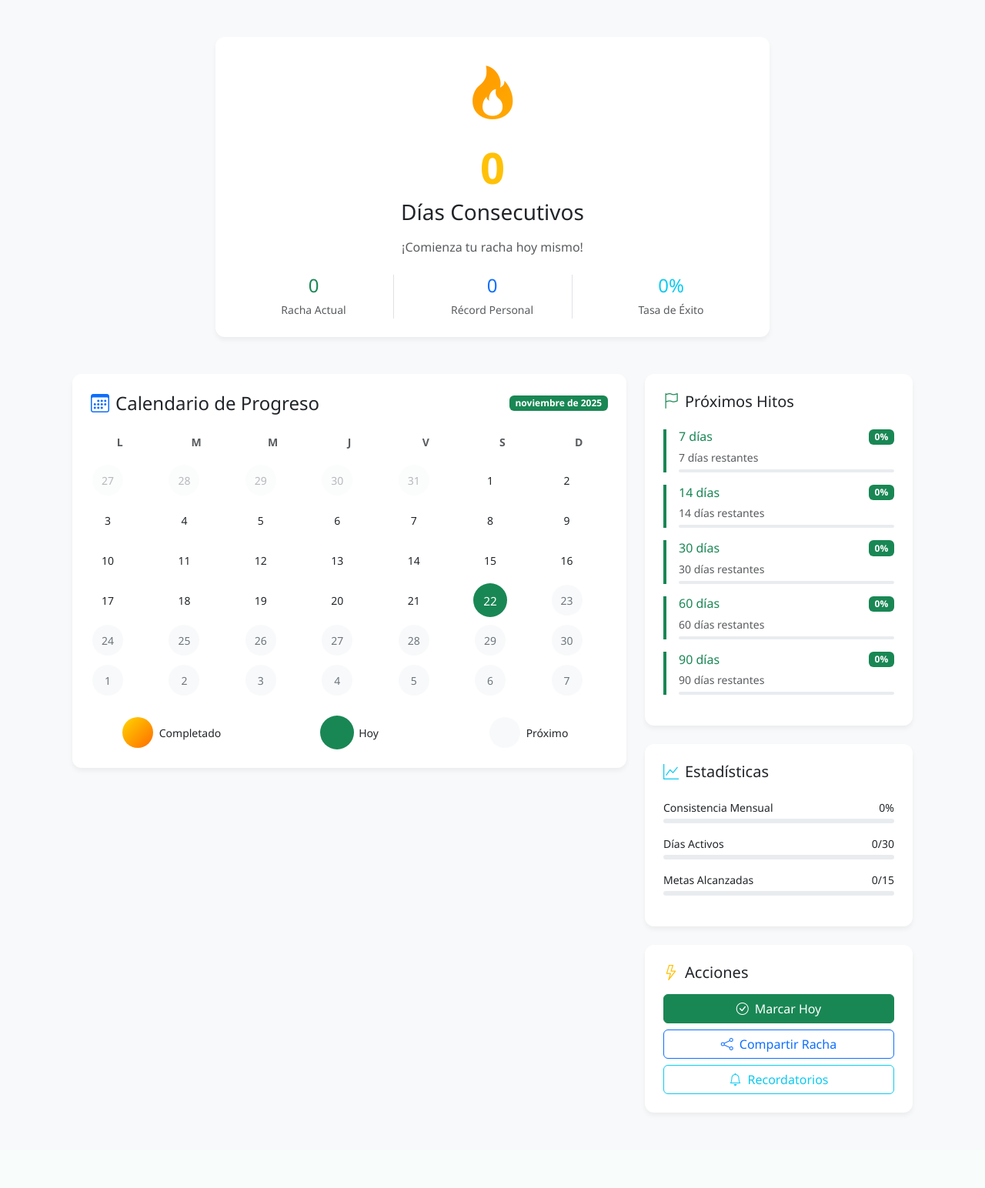
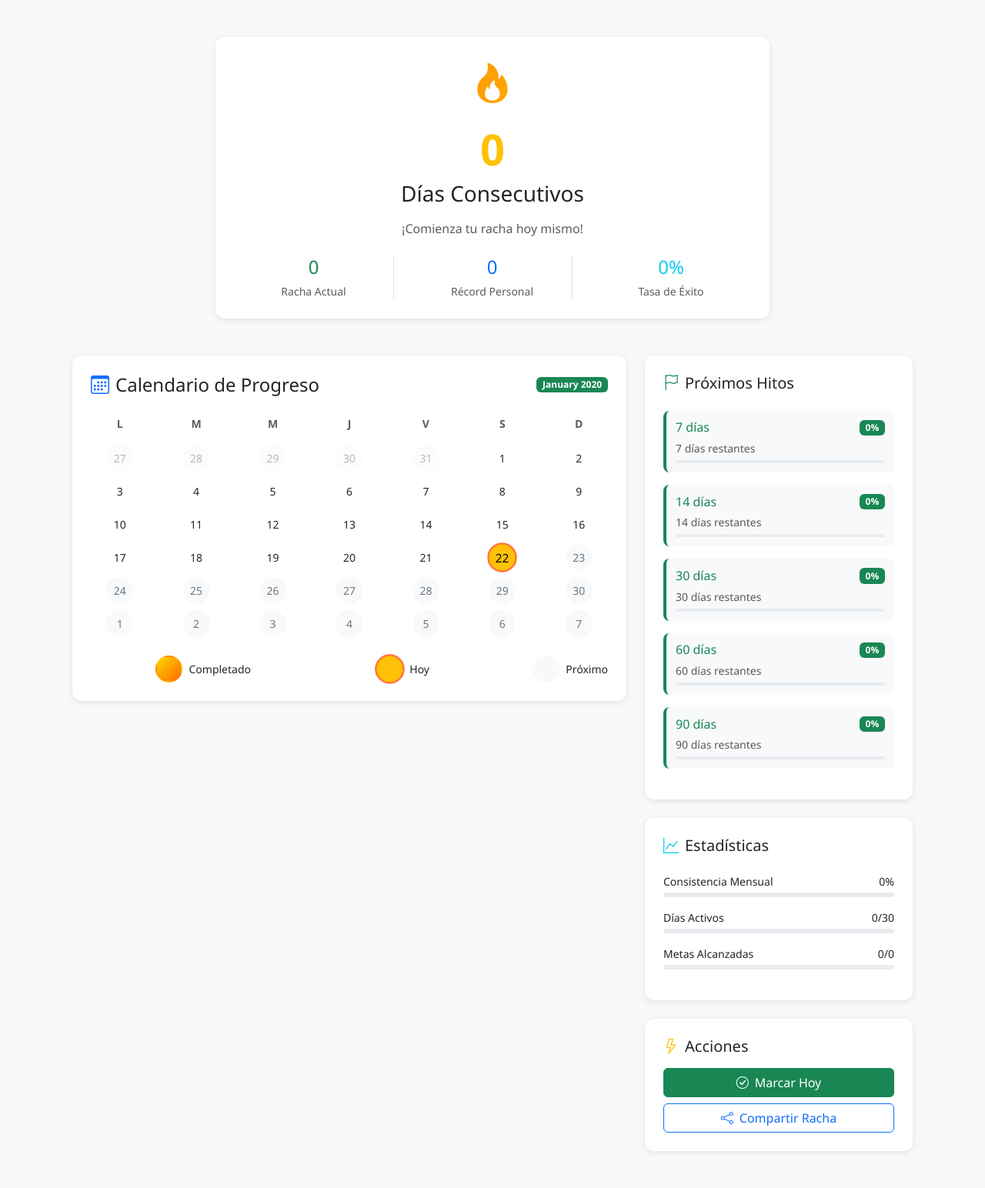
Before and after one commit to Edu1208/Healthy_Life, a Flask app: template templates/racha.html in a window 1280 px wide. Shown: the part 80-1624 px from the top of the page at 77% size. Before the commit the page ends 1528 px from the top, so only its background shows below. Run offline with Flask 3, Linux system fonts and the light colour scheme; the visitor is signed in with stand-in values (Sample User, id 1); the template is opened without the code that fills it: most values are stand-ins (such as "Sample title", 1, 10 or a date in 2020).

Commit message:
Update racha.html

```diff
--- a/templates/racha.html
+++ b/templates/racha.html
@@ -43,7 +43,7 @@
           <h4 class="mb-0">
             <i class="bi bi-calendar3 text-primary me-2"></i>Calendario de Progreso
           </h4>
-          <span class="badge bg-success" id="mesActual">Octubre 2025</span>
+          <span class="badge bg-success" id="mesActual">{{ now.strftime('%B %Y') }}</span>
         </div>
 
         <!-- Días de la semana -->
@@ -143,38 +143,7 @@
           <button class="btn btn-outline-primary" onclick="compartirRacha()">
             <i class="bi bi-share me-2"></i>Compartir Racha
           </button>
-          <button class="btn btn-outline-info" onclick="configurarRecordatorio()">
-            <i class="bi bi-bell me-2"></i>Recordatorios
-          </button>
         </div>
-      </div>
-    </div>
-  </div>
-</div>
-
-<!-- Modal de Configuración de Recordatorio -->
-<div class="modal fade" id="modalRecordatorio" tabindex="-1">
-  <div class="modal-dialog">
-    <div class="modal-content">
-      <div class="modal-header">
-        <h5 class="modal-title">Configurar Recordatorio</h5>
-        <button type="button" class="btn-close" data-bs-dismiss="modal"></button>
-      </div>
-      <div class="modal-body">
-        <div class="mb-3">
-          <label class="form-label">Hora del recordatorio</label>
-          <input type="time" class="form-control" id="horaRecordatorio" value="19:00">
-        </div>
-        <div class="form-check">
-          <input class="form-check-input" type="checkbox" id="recordatorioActivo" checked>
-          <label class="form-check-label" for="recordatorioActivo">
-            Recordatorio activo
-          </label>
-        </div>
-      </div>
-      <div class="modal-footer">
-        <button type="button" class="btn btn-secondary" data-bs-dismiss="modal">Cancelar</button>
-        <button type="button" class="btn btn-success" onclick="guardarRecordatorio()">Guardar</button>
       </div>
     </div>
   </div>
@@ -184,27 +153,43 @@
 
 {% block scripts %}
 <script>
-let datosRacha = JSON.parse(localStorage.getItem('racha_healthy_life')) || {
-  diasConsecutivos: 0,
-  recordPersonal: 0,
-  diasCompletados: [],
-  fechaUltimoDia: null,
-  hitos: [7, 14, 30, 60, 90],
-  recordatorio: {
-    activo: true,
-    hora: '19:00'
-  }
-};
-
 // Cargar datos al iniciar
 document.addEventListener('DOMContentLoaded', function() {
-  actualizarRacha();
-  generarCalendario();
-  actualizarEstadisticas();
-  actualizarHitos();
+  cargarDatosRacha();
 });
 
-function actualizarRacha() {
+function cargarDatosRacha() {
+  // Intentar cargar desde el backend primero
+  fetch('/racha/datos')
+    .then(response => response.json())
+    .then(data => {
+      if (data.success) {
+        actualizarRacha(data.racha);
+      } else {
+        // Fallback a localStorage
+        const datosRacha = JSON.parse(localStorage.getItem('racha_healthy_life')) || {
+          diasConsecutivos: 0,
+          recordPersonal: 0,
+          diasCompletados: [],
+          fechaUltimoDia: null
+        };
+        actualizarRacha(datosRacha);
+      }
+    })
+    .catch(error => {
+      console.error('Error:', error);
+      // Fallback a localStorage
+      const datosRacha = JSON.parse(localStorage.getItem('racha_healthy_life')) || {
+        diasConsecutivos: 0,
+        recordPersonal: 0,
+        diasCompletados: [],
+        fechaUltimoDia: null
+      };
+      actualizarRacha(datosRacha);
+    });
+}
+
+function actualizarRacha(datosRacha) {
   const hoy = new Date().toDateString();
   const ultimoDia = datosRacha.fechaUltimoDia ? new Date(datosRacha.fechaUltimoDia).toDateString() : null;
 
@@ -238,11 +223,49 @@ function actualizarRacha() {
   }
 
   // Actualizar tasa de éxito
-  const tasaExito = calcularTasaExito();
+  const tasaExito = calcularTasaExito(datosRacha.diasCompletados);
   document.getElementById('tasaExito').textContent = tasaExito + '%';
+
+  // Generar calendario y estadísticas
+  generarCalendario(datosRacha.diasCompletados);
+  actualizarEstadisticas(datosRacha.diasCompletados);
+  actualizarHitos(datosRacha.diasConsecutivos);
 }
 
 function marcarDiaHoy() {
+  const hoy = new Date().toISOString().split('T')[0];
+
+  fetch('/racha/marcar-dia', {
+    method: 'POST',
+    headers: {
+      'Content-Type': 'application/json',
+    },
+    body: JSON.stringify({ fecha: hoy })
+  })
+  .then(response => response.json())
+  .then(data => {
+    if (data.success) {
+      mostrarMensaje('¡Día marcado correctamente! Sigue con la racha.', 'success');
+      cargarDatosRacha();
+    } else {
+      mostrarMensaje(data.message, 'warning');
+    }
+  })
+  .catch(error => {
+    console.error('Error:', error);
+    // Fallback a localStorage
+    marcarDiaLocalStorage();
+  });
+}
+
+function marcarDiaLocalStorage() {
+  let datosRacha = JSON.parse(localStorage.getItem('racha_healthy_life')) || {
+    diasConsecutivos: 0,
+    recordPersonal: 0,
+    diasCompletados: [],
+    fechaUltimoDia: null
+  };
+
   const hoy = new Date().toDateString();
 
   if (datosRacha.diasCompletados.includes(hoy)) {
@@ -266,15 +289,11 @@ function marcarDiaHoy() {
   localStorage.setItem('racha_healthy_life', JSON.stringify(datosRacha));
 
   // Actualizar interfaz
-  actualizarRacha();
-  generarCalendario();
-  actualizarEstadisticas();
-  actualizarHitos();
-
+  actualizarRacha(datosRacha);
   mostrarMensaje('¡Día marcado correctamente! Sigue con la racha.', 'success');
 }
 
-function generarCalendario() {
+function generarCalendario(diasCompletados) {
   const container = document.getElementById('calendarioContainer');
   const hoy = new Date();
   const primerDia = new Date(hoy.getFullYear(), hoy.getMonth(), 1);
@@ -296,7 +315,7 @@ function generarCalendario() {
       const fechaStr = fechaActual.toDateString();
       const esHoy = fechaActual.toDateString() === hoy.toDateString();
       const esMesActual = fechaActual.getMonth() === hoy.getMonth();
-      const completado = datosRacha.diasCompletados.includes(fechaStr);
+      const completado = diasCompletados.includes(fechaStr);
       const esFuturo = fechaActual > hoy;
 
       let claseDia = 'calendar-day';
@@ -330,16 +349,15 @@ function generarCalendario() {
   }
 
   container.innerHTML = calendarioHTML;
-  document.getElementById('mesActual').textContent = hoy.toLocaleDateString('es-ES', { month: 'long', year: 'numeric' });
 }
 
-function actualizarEstadisticas() {
+function actualizarEstadisticas(diasCompletados) {
   const hoy = new Date();
   const primerDiaMes = new Date(hoy.getFullYear(), hoy.getMonth(), 1);
   const diasEnMes = new Date(hoy.getFullYear(), hoy.getMonth() + 1, 0).getDate();
 
   // Calcular días activos este mes
-  const diasActivosMes = datosRacha.diasCompletados.filter(fecha => {
+  const diasActivosMes = diasCompletados.filter(fecha => {
     const fechaObj = new Date(fecha);
     return fechaObj.getMonth() === hoy.getMonth() && fechaObj.getFullYear() === hoy.getFullYear();
   }).length;
@@ -347,27 +365,22 @@ function actualizarEstadisticas() {
   const consistencia = Math.round((diasActivosMes / hoy.getDate()) * 100);
   const porcentajeDiasActivos = Math.round((diasActivosMes / diasEnMes) * 100);
 
-  // Metas (simuladas)
-  const metasTotales = 15;
-  const metasCompletadas = Math.min(Math.round(diasActivosMes * 0.8), metasTotales);
-
   document.getElementById('consistenciaMensual').textContent = consistencia + '%';
   document.getElementById('barraConsistencia').style.width = consistencia + '%';
 
   document.getElementById('diasActivos').textContent = `${diasActivosMes}/${diasEnMes}`;
   document.getElementById('barraDiasActivos').style.width = porcentajeDiasActivos + '%';
-
-  document.getElementById('metasAlcanzadas').textContent = `${metasCompletadas}/${metasTotales}`;
-  document.getElementById('barraMetas').style.width = Math.round((metasCompletadas / metasTotales) * 100) + '%';
 }
 
-function actualizarHitos() {
+function actualizarHitos(diasConsecutivos) {
   const listaHitos = document.getElementById('listaHitos');
+  const hitos = [7, 14, 30, 60, 90];
+
   listaHitos.innerHTML = '';
 
-  datosRacha.hitos.forEach(hito => {
-    const diasRestantes = hito - datosRacha.diasConsecutivos;
-    const porcentaje = Math.min(Math.round((datosRacha.diasConsecutivos / hito) * 100), 100);
+  hitos.forEach(hito => {
+    const diasRestantes = hito - diasConsecutivos;
+    const porcentaje = Math.min(Math.round((diasConsecutivos / hito) * 100), 100);
 
     const hitoHTML = `
       <div class="milestone-badge mb-3">
@@ -386,18 +399,19 @@ function actualizarHitos() {
   });
 }
 
-function calcularTasaExito() {
-  if (datosRacha.diasCompletados.length === 0) return 0;
+function calcularTasaExito(diasCompletados) {
+  if (diasCompletados.length === 0) return 0;
 
-  const primerDia = new Date(Math.min(...datosRacha.diasCompletados.map(d => new Date(d))));
+  const primerDia = new Date(Math.min(...diasCompletados.map(d => new Date(d))));
   const hoy = new Date();
   const diasTotales = Math.ceil((hoy - primerDia) / (1000 * 60 * 60 * 24)) + 1;
 
-  return Math.round((datosRacha.diasCompletados.length / diasTotales) * 100);
+  return Math.round((diasCompletados.length / diasTotales) * 100);
 }
 
 function compartirRacha() {
-  const texto = `¡Llevo ${datosRacha.diasConsecutivos} días consecutivos entrenando con Healthy Life! 💪\nMi récord personal: ${datosRacha.recordPersonal} días.\n\n¡Únete a mi desafío! #HealthyLife #Fitness`;
+  const diasConsecutivos = document.getElementById('diasConsecutivos').textContent;
+  const texto = `¡Llevo ${diasConsecutivos} días consecutivos entrenando con Healthy Life! 💪\n\n¡Únete a mi desafío! #HealthyLife #Fitness`;
 
   if (navigator.share) {
     navigator.share({
@@ -411,23 +425,6 @@ function compartirRacha() {
       mostrarMensaje('¡Texto copiado al portapapeles! Comparte tu logro.', 'success');
     });
   }
-}
-
-function configurarRecordatorio() {
-  const modal = new bootstrap.Modal(document.getElementById('modalRecordatorio'));
-  modal.show();
-}
-
-function guardarRecordatorio() {
-  datosRacha.recordatorio.hora = document.getElementById('horaRecordatorio').value;
-  datosRacha.recordatorio.activo = document.getElementById('recordatorioActivo').checked;
-
-  localStorage.setItem('racha_healthy_life', JSON.stringify(datosRacha));
-
-  const modal = bootstrap.Modal.getInstance(document.getElementById('modalRecordatorio'));
-  modal.hide();
-
-  mostrarMensaje('Recordatorio configurado correctamente', 'success');
 }
 
 function mostrarMensaje(mensaje, tipo) {
@@ -448,10 +445,55 @@ function mostrarMensaje(mensaje, tipo) {
 </script>
 
 <style>
+.streak-card {
+  border-radius: 12px;
+  box-shadow: 0 2px 8px rgba(0,0,0,0.1);
+  border: none;
+}
+
+.streak-flame {
+  font-size: 3rem;
+  color: #ff6b35;
+}
+
+.calendar-day {
+  width: 35px;
+  height: 35px;
+  border-radius: 50%;
+  display: flex;
+  align-items: center;
+  justify-content: center;
+  margin: 0 auto;
+  font-size: 0.875rem;
+  border: 2px solid transparent;
+}
+
+.calendar-day.completed {
+  background-color: #198754;
+  color: white;
+}
+
+.calendar-day.current {
+  background-color: #ffc107;
+  color: black;
+  border-color: #ff6b35;
+}
+
+.calendar-day.future {
+  background-color: #f8f9fa;
+  color: #6c757d;
+}
+
 .calendar-day.other-month {
   background: #f8f9fa;
   color: #6c757d;
   opacity: 0.5;
 }
+
+.milestone-badge {
+  padding: 0.75rem;
+  border-radius: 8px;
+  background-color: #f8f9fa;
+}
 </style>
 {% endblock %}
```
